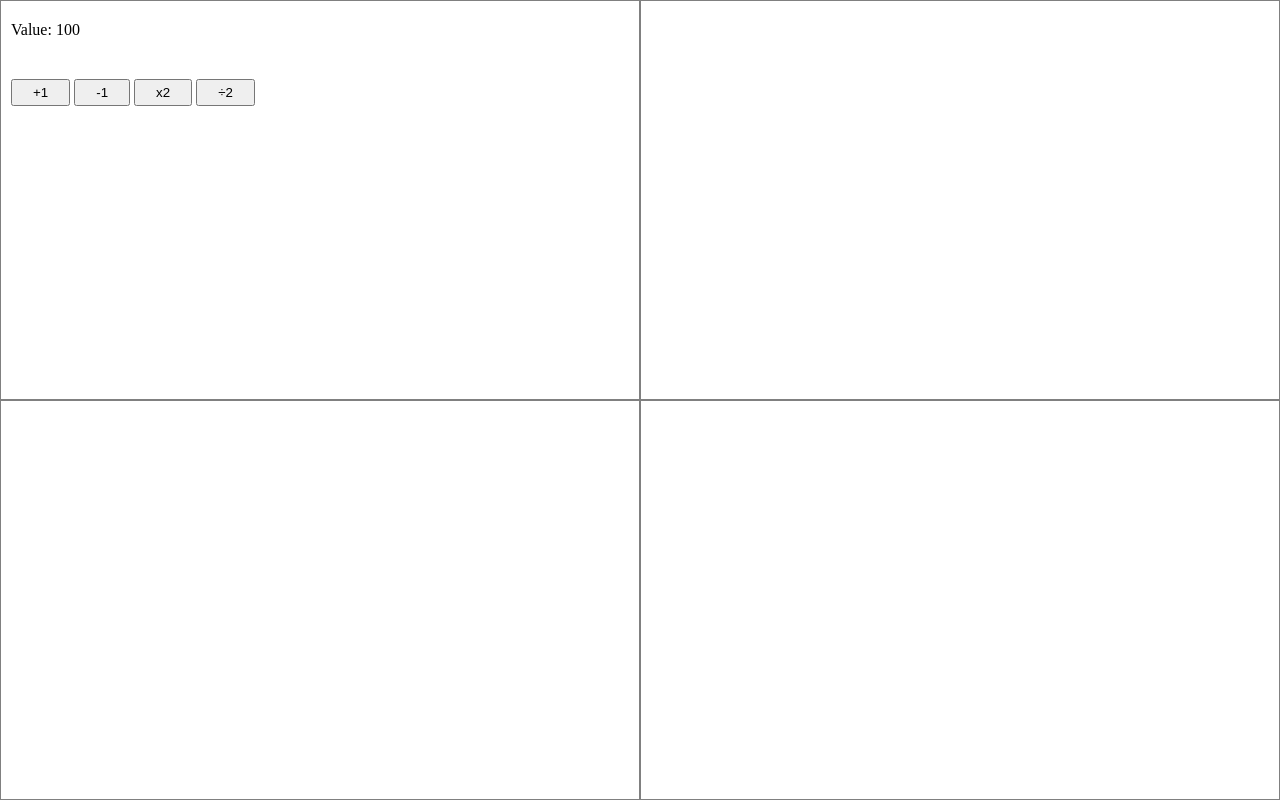
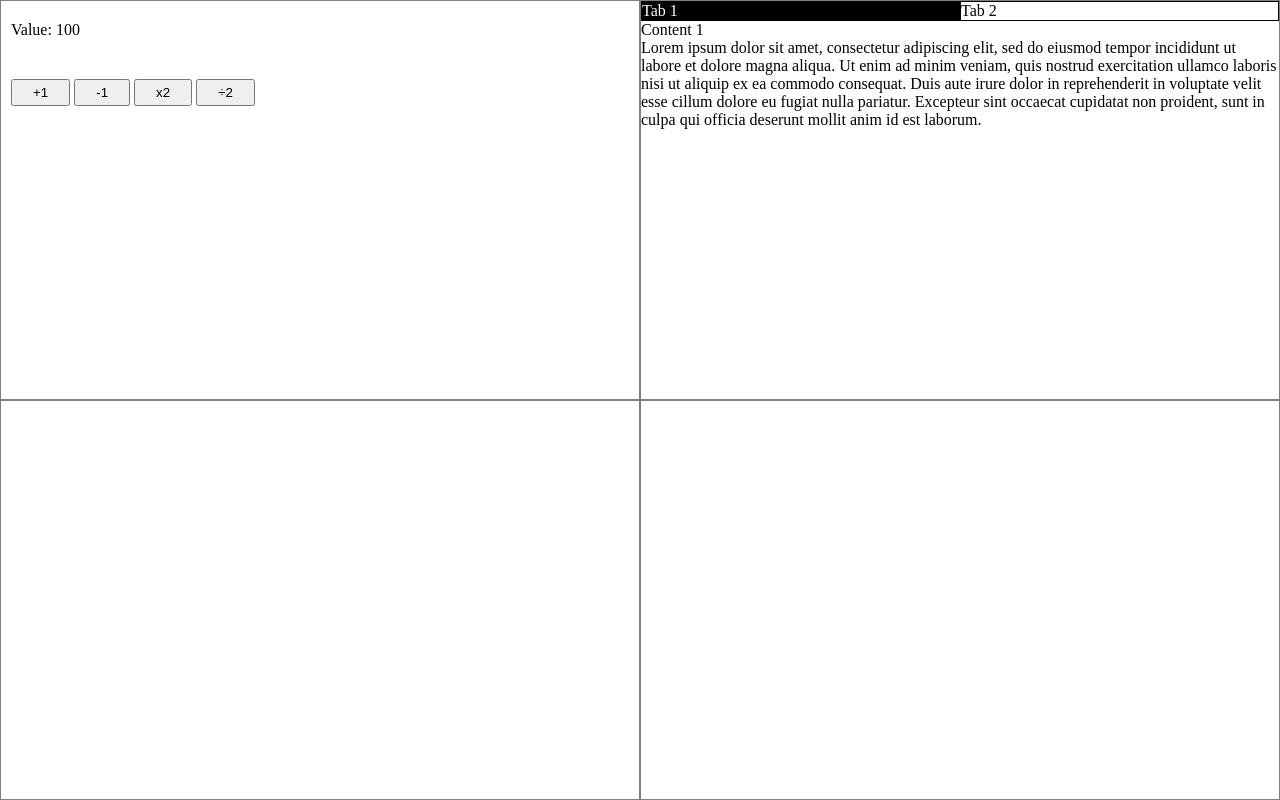
Before and after one commit to Mia-zhao/mvc-practice, a website with bundled scripts: page src/index.html in a window 1280 px wide. Built offline with nearby package versions, Linux system fonts and the light colour scheme.

Commit message:
add app2

```diff
--- a/src/app1.css
+++ b/src/app1.css
@@ -1,7 +1,7 @@
-div {
+#app1 div {
   padding: 20px 10px;
 }
 
-button {
+#app1 button {
   padding: 4px 20px;
 }
--- /dev/null
+++ b/src/app2.css
@@ -0,0 +1,25 @@
+#app2 ul {
+  display: flex;
+  flex-direction: row;
+}
+
+#app2 .tabs li {
+  border: 1px solid black;
+  width: 50%;
+}
+
+#app2 .tabs li.active {
+  color: white;
+  background-color: black;
+};
+
+#app2 .content {
+}
+
+#app2 .content > ul > li {
+  display: none;
+}
+
+#app2 .content > ul > li.active {
+  display: block;
+}
--- /dev/null
+++ b/src/app2.js
@@ -0,0 +1,16 @@
+import "./app2.css";
+
+import $ from 'jquery';
+
+const $tabs = $('#app2 .tabs ul');
+const $content = $('#app2 .content ul');
+
+$tabs.on('click', 'li', (e) =>{
+  const $li = $(e.currentTarget);
+  $li.addClass("active")
+    .siblings().removeClass("active");
+  $content.children().eq($li.index()).addClass("active")
+    .siblings().removeClass("active");
+});
+
+$tabs.children().eq(0).trigger('click');
--- a/src/index.html
+++ b/src/index.html
@@ -16,7 +16,20 @@
         <button id="divide2">÷2</button>
       </div>
     </section>
-    <section id="app2"></section>
+    <section id="app2">
+      <div class="tabs">
+        <ul>
+          <li>Tab 1</li>
+          <li>Tab 2</li>
+        </ul>
+      </div>
+      <div class="content">
+        <ul>
+          <li>Content 1<br>Lorem ipsum dolor sit amet, consectetur adipiscing elit, sed do eiusmod tempor incididunt ut labore et dolore magna aliqua. Ut enim ad minim veniam, quis nostrud exercitation ullamco laboris nisi ut aliquip ex ea commodo consequat. Duis aute irure dolor in reprehenderit in voluptate velit esse cillum dolore eu fugiat nulla pariatur. Excepteur sint occaecat cupidatat non proident, sunt in culpa qui officia deserunt mollit anim id est laborum.</li>
+          <li>Content 2<br>Lorem ipsum dolor sit amet, consectetur adipiscing elit, sed do eiusmod tempor incididunt ut labore et dolore magna aliqua. Ut enim ad minim veniam, quis nostrud exercitation ullamco laboris nisi ut aliquip ex ea commodo consequat. Duis aute irure dolor in reprehenderit in voluptate velit esse cillum dolore eu fugiat nulla pariatur. Excepteur sint occaecat cupidatat non proident, sunt in culpa qui officia deserunt mollit anim id est laborum.</li>
+        </ul>
+      </div>
+    </section>
     <section id="app3"></section>
     <section id="app4"></section>
   </main>
--- a/src/index.js
+++ b/src/index.js
@@ -2,3 +2,4 @@ import "./reset.css";
 import "./index.css";
 
 import "./app1.js";
+import "./app2.js";
```
